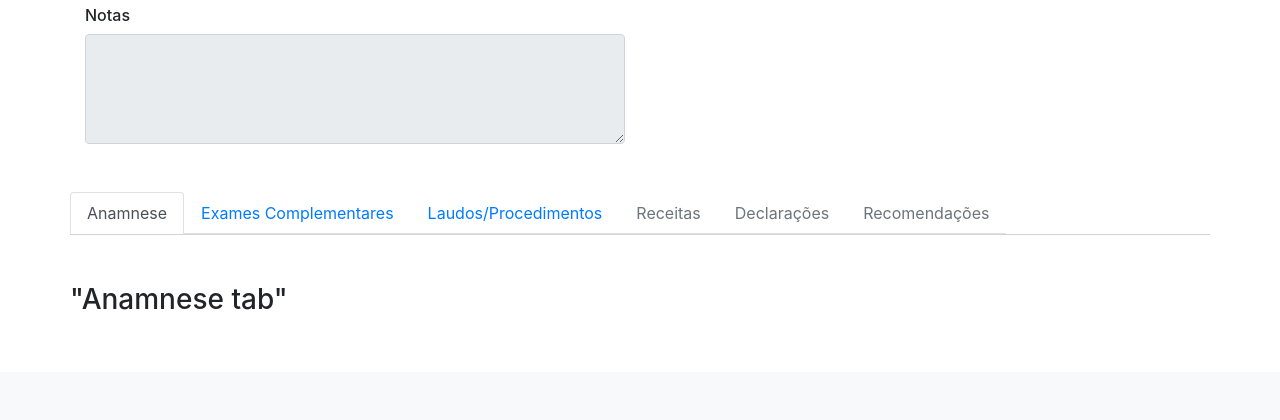
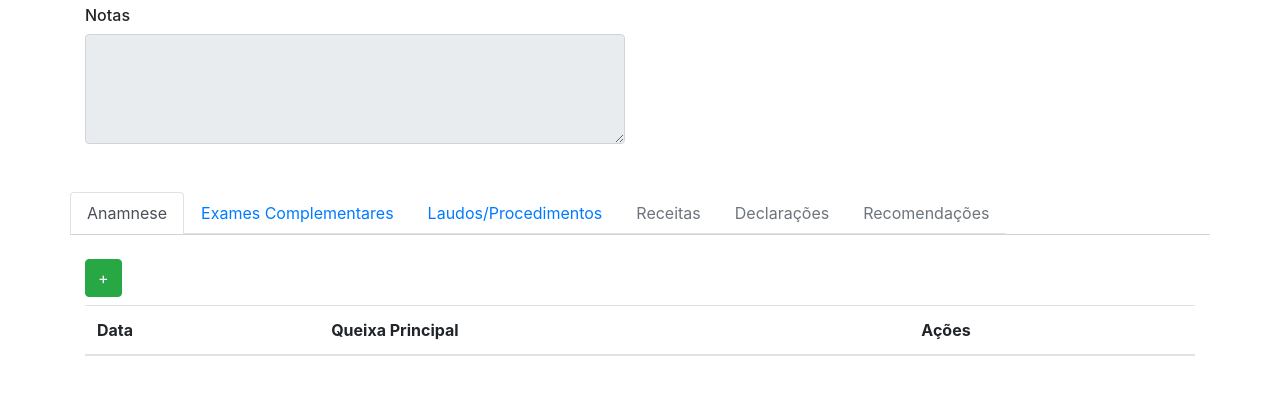
Before and after one commit to pereiraneto/EndoClinica, a Django app: template templates/medical-record/medical-record.html in a window 1280 px wide. Shown: the part 654-1074 px from the top of the page. Before the commit the page ends 964 px from the top, so only its background shows below. Run offline with Django 3.2, Linux system fonts and the light colour scheme; the template is opened without the code that fills it, so the values that code supplies are empty; some libraries are stand-ins or nearby versions.

Commit message:
render anamnese list

```diff
--- a/static/JS/medical-record.js
+++ b/static/JS/medical-record.js
@@ -19,6 +19,23 @@ const fillConsultationHistoryTable = (tableBody, consultations) => {
     }, tableBody, "tr"));
 }
 
+const fillAnamneseRow = (anamnese, tableBody) => {
+    addTag(tr => {
+        addTag(th => {
+            th.scope = 'row'
+            th.innerText = `${anamnese.date.slice(8,10)}/${anamnese.date.slice(5,7)}/${anamnese.date.slice(0,4)}`
+        }, tr, 'th')
+        addTag(td => td.innerText = anamnese.main_complaint, tr, 'td')
+        addTag(td => {
+            addTag(a => {
+                a.innerText = 'Editar'
+                a.className = 'default-link'
+                a.href = `${window.location.origin}/ficha-medica/anamneses/${anamnese.id}`
+            }, td, 'a')
+        }, tr, 'td')
+    }, tableBody, 'tr')
+}
+
 const baseApiUrl = window.location.origin+'/api/'
 
 document.onreadystatechange = () => {
@@ -28,7 +45,7 @@ document.onreadystatechange = () => {
         requestFromApi(`${baseApiUrl}fichas-medicas/${medicalRecordId}/`, medicalRecord => {
             medicalRecord.anamneses.forEach(anamneseId => {
                 requestFromApi(baseApiUrl+'anamneses/'+anamneseId, anamnese => {
-                    console.log('nhe > ', anamnese);
+                    fillAnamneseRow(anamnese, document.getElementById("anamnese-table-body"))
                 })
             })
         })
--- a/templates/medical-record/medical-record.html
+++ b/templates/medical-record/medical-record.html
@@ -96,7 +96,7 @@
             </div>
         </div>
 
-        <div class="row mt-5 mb-5 row-line">
+        <div class="row mt-5 mb-4 row-line">
             <ul class="nav nav-tabs" id="myTab" role="tablist">
                 <li class="nav-item">
                   <a class="nav-link active" id="anamnese-tab" data-toggle="tab" href="#anamnese" role="tab" aria-controls="anamnese" aria-selected="true">Anamnese</a>
@@ -119,15 +119,30 @@
               </ul>
         </div>
         <div class="row">
+            <div class="col">
+
                 <div class="tab-content" id="myTabContent">
                     <div class="tab-pane fade show active" id="anamnese" role="tabpanel" aria-labelledby="anamnese-tab">
-                    <h3>"Anamnese tab"</h3>
+
+                        <a class="btn btn-success text-white mb-2" onclick="window.location.href += '/anamnese/nova'">+</a>
+
+                        <table class="table">
+                            <thead>
+                                <tr>
+                                    <th scope="col">Data</th>
+                                    <th scope="col">Queixa Principal</th>
+                                    <th scope="col">Ações</th>
+                                </tr>
+                            </thead>
+                            <tbody id="anamnese-table-body"></tbody>
+                        </table>
                     </div>
                     <div class="tab-pane fade" id="complementary-exams" role="tabpanel" aria-labelledby="complementary-exams-tab">
                         <h3>"Exames Complementares tab"</h3>
                     </div>
                     <div class="tab-pane fade" id="procedures" role="tabpanel" aria-labelledby="procedures-tab">
                         <h3>"Procedimentos e Laudos tab"</h3>
+                    </div>
                 </div>
             </div>
         </div>
```
Lines whose indentation alone changed are shown as unchanged.
